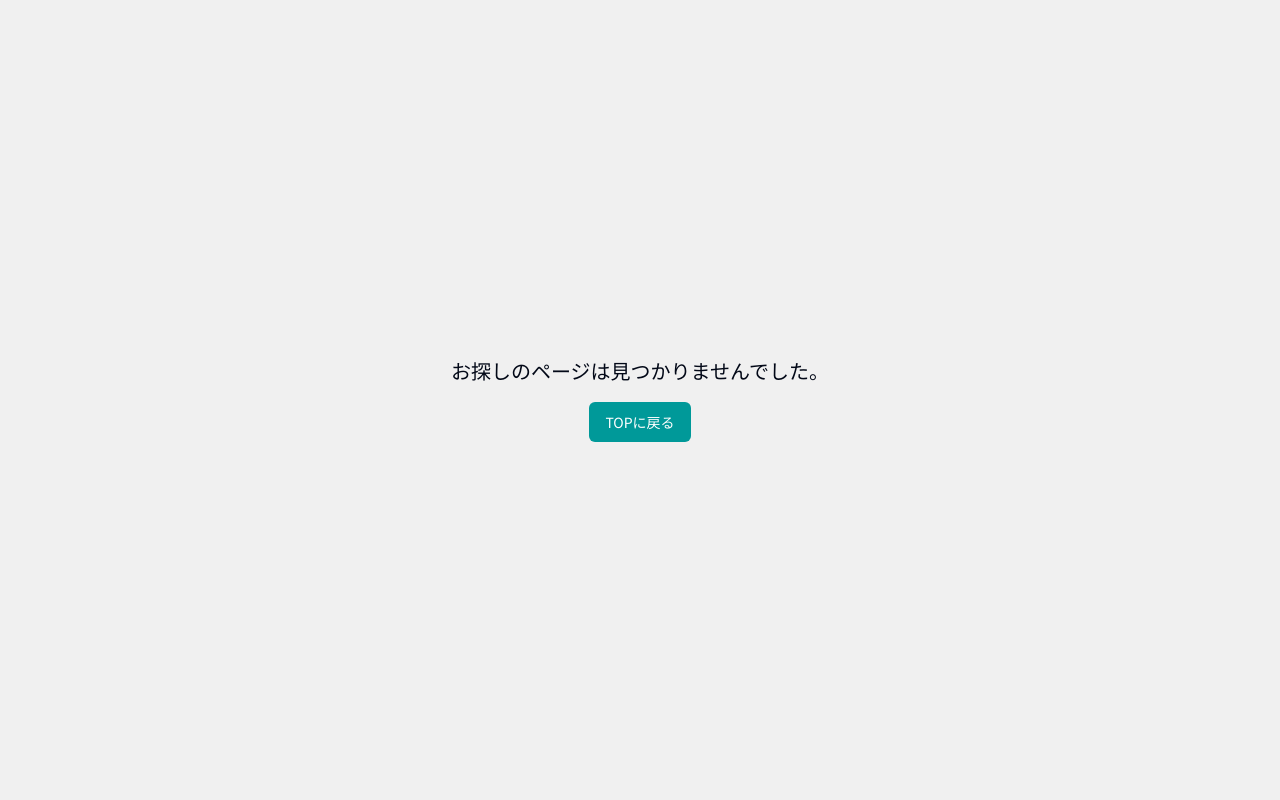
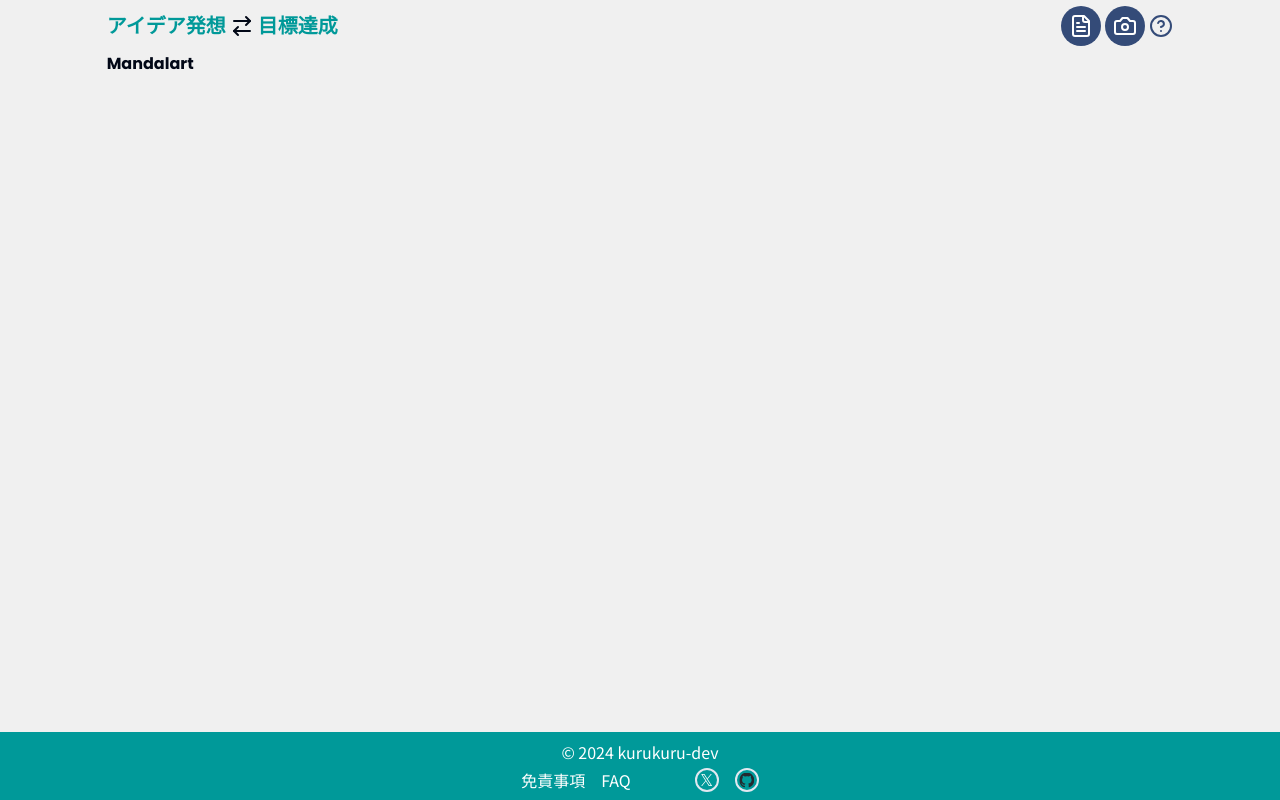
Before and after one commit to kurukuru-dev/mandal-achieve, a Next.js app: page /mandalart in a window 1280 px wide. Before the commit this address had no page. Built offline with nearby package versions, Linux system fonts and the light colour scheme.

Commit message:
ヘッダーを作成

```diff
--- a/src/app/layout.tsx
+++ b/src/app/layout.tsx
@@ -1,6 +1,7 @@
 import type { Metadata } from 'next';
 import { Poppins, Noto_Sans_JP } from 'next/font/google';
 import './globals.css';
+import Footer from '@/components/footer';
 
 const poppins = Poppins({
   subsets: ['latin'],
@@ -30,7 +31,10 @@ export default function RootLayout({
       <body
         className={`${poppins.variable} ${notoSansJP.variable} bg-secondary`}
       >
-        {children}
+        <div className="h-screen">
+          {children}
+          <Footer />
+        </div>
       </body>
     </html>
   );
--- /dev/null
+++ b/src/app/mandalart/layout.tsx
@@ -0,0 +1,14 @@
+import Header from '@/components/header';
+
+export default function MandalartLayout({
+  children
+}: Readonly<{
+  children: React.ReactNode;
+}>) {
+  return (
+    <>
+      <Header />
+      {children}
+    </>
+  );
+}
--- /dev/null
+++ b/src/app/mandalart/page.tsx
@@ -0,0 +1,7 @@
+export default function Mandalart() {
+  return (
+    <main className="mx-auto w-10/12">
+      <h1>Mandalart</h1>
+    </main>
+  );
+}
--- a/src/app/page.tsx
+++ b/src/app/page.tsx
@@ -1,11 +1,9 @@
 import CustomerInput from '@/components/customerInput';
 import HowToButton from '@/components/howToButton';
-import Footer from '@/components/footer';
 
 export default function Home() {
   return (
-    <div className="relative">
-      <main className="flex h-full min-h-screen flex-col items-center justify-center">
+    <main className="flex min-h-screen flex-col items-center justify-center">
       <h1 className="text-7xl text-primary">MandalAchive</h1>
       <h2 className="text-xl text-primary">
         マンダラートを使用して「アイデアの発想」「目標達成」をサポートするアプリ
@@ -15,7 +13,5 @@ export default function Home() {
         <HowToButton />
       </div>
     </main>
-      <Footer />
-    </div>
   );
 }
--- a/src/components/footer.tsx
+++ b/src/components/footer.tsx
@@ -3,7 +3,7 @@ import Logo from '@/components/ui/logo';
 
 export default function Footer() {
   return (
-    <footer className="absolute bottom-0 left-0 mx-auto w-full bg-primary p-2 text-white">
+    <footer className="h-17 absolute bottom-0 left-0 mx-auto min-w-full bg-primary p-2 text-white">
       <div className="flex flex-col gap-y-1 text-center">
         <p className="h-6">© 2024 kurukuru-dev</p>
         <div className="flex h-6 justify-center gap-x-16">
--- a/src/components/header.tsx
+++ b/src/components/header.tsx
@@ -1,22 +1,24 @@
-import ModeSelect from '@/components/modeSelect';
+'use client';
+
+import { Camera, FileText } from 'lucide-react';
 import HowToButton from '@/components/howToButton';
+import ModeTitle from '@/components/modeTitle';
+import { Button } from '@/components/ui/button';
 
-import type { ModeValueLiteral } from '@/types/mode';
-
-type Props = {
-  mode: ModeValueLiteral;
-};
-
-export default function Header({ mode }: Props) {
+export default function Header() {
   return (
-    <header className="flex justify-between">
-      <div className="flex items-center gap-x-2">
-        <ModeSelect mode={mode} className="w-40" />
-        <HowToButton />
-      </div>
-      <div>
-        <button>PDF</button>
-        <button>スクショ</button>
+    <header className="h-13 mx-auto w-10/12">
+      <div className="flex min-h-full items-center justify-between">
+        <ModeTitle />
+        <div className="flex items-center gap-x-1">
+          <Button variant="accent" size="icon">
+            <FileText />
+          </Button>
+          <Button variant="accent" size="icon">
+            <Camera />
+          </Button>
+          <HowToButton />
+        </div>
       </div>
     </header>
   );
--- a/src/components/modeSelect.tsx
+++ b/src/components/modeSelect.tsx
@@ -8,17 +8,10 @@ import {
   SelectItem
 } from '@/components/ui/select';
 
-import { ModeValueLiteral } from '@/types/mode';
-
-type Props = {
-  mode?: ModeValueLiteral;
-  className: string;
-};
-
-export default function ModeSelect({ mode, className }: Props) {
+export default function ModeSelect() {
   return (
-    <Select defaultValue={mode} name="mode">
-      <SelectTrigger className={className}>
+    <Select name="mode">
+      <SelectTrigger>
         <SelectValue placeholder="モードを選択" />
       </SelectTrigger>
       <SelectContent>
--- /dev/null
+++ b/src/components/modeTitle.tsx
@@ -0,0 +1,11 @@
+import { ArrowRightLeft } from 'lucide-react';
+
+export default function ModeTitle() {
+  return (
+    <button className="flex items-center gap-x-1 text-xl transition hover:opacity-80">
+      <h2 className="font-bold text-primary">アイデア発想</h2>
+      <ArrowRightLeft />
+      <h2 className="font-bold text-primary">目標達成</h2>
+    </button>
+  );
+}
--- a/tailwind.config.ts
+++ b/tailwind.config.ts
@@ -62,6 +62,10 @@ const config = {
         md: 'calc(var(--radius) - 2px)',
         sm: 'calc(var(--radius) - 4px)'
       },
+      height: {
+        '13': '3.25rem',
+        '17': '4.25rem'
+      },
       keyframes: {
         'accordion-down': {
           from: { height: '0' },
```
Lines whose indentation alone changed are shown as unchanged.
